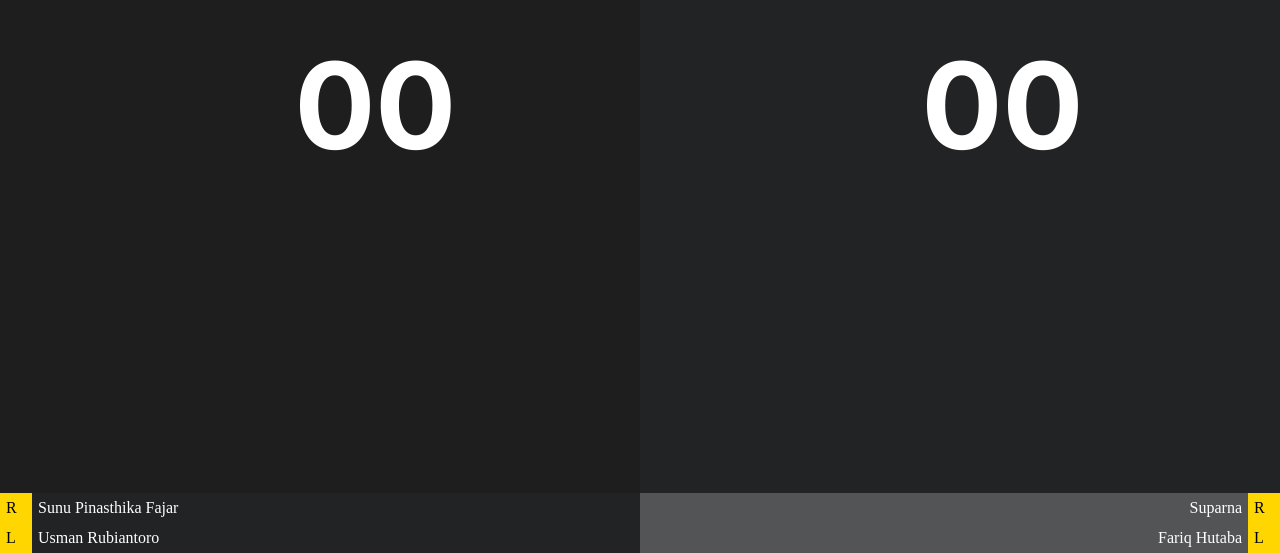
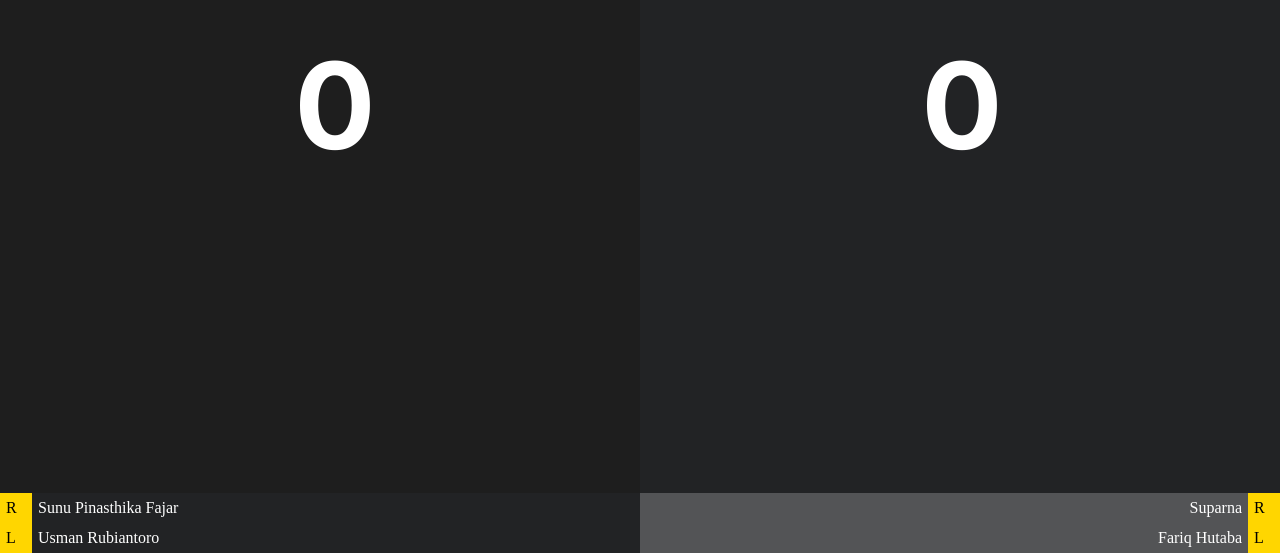
Before and after one commit to permanaaji1234/Tugas-Html, a plain HTML site: page index.html in a window 1280 px wide. Shown: the part 247-800 px from the top of the page. Drawn offline with Linux system fonts and the light colour scheme.

Commit message:
Update index.html

```diff
--- a/index.html
+++ b/index.html
@@ -11,10 +11,10 @@
 <body>
 	<main>
 		<div class="left">
-			<h2 class="Angka" id="swipped">00</h2>
+			<h2 class="Angka" id="swipped">0</h2>
 		</div>
 		<div class="right">
-			<h2 class="Angka">00</h2>
+			<h2 class="Angka">0</h2>
 		</div>
 	</main>
 	<footer>
```
